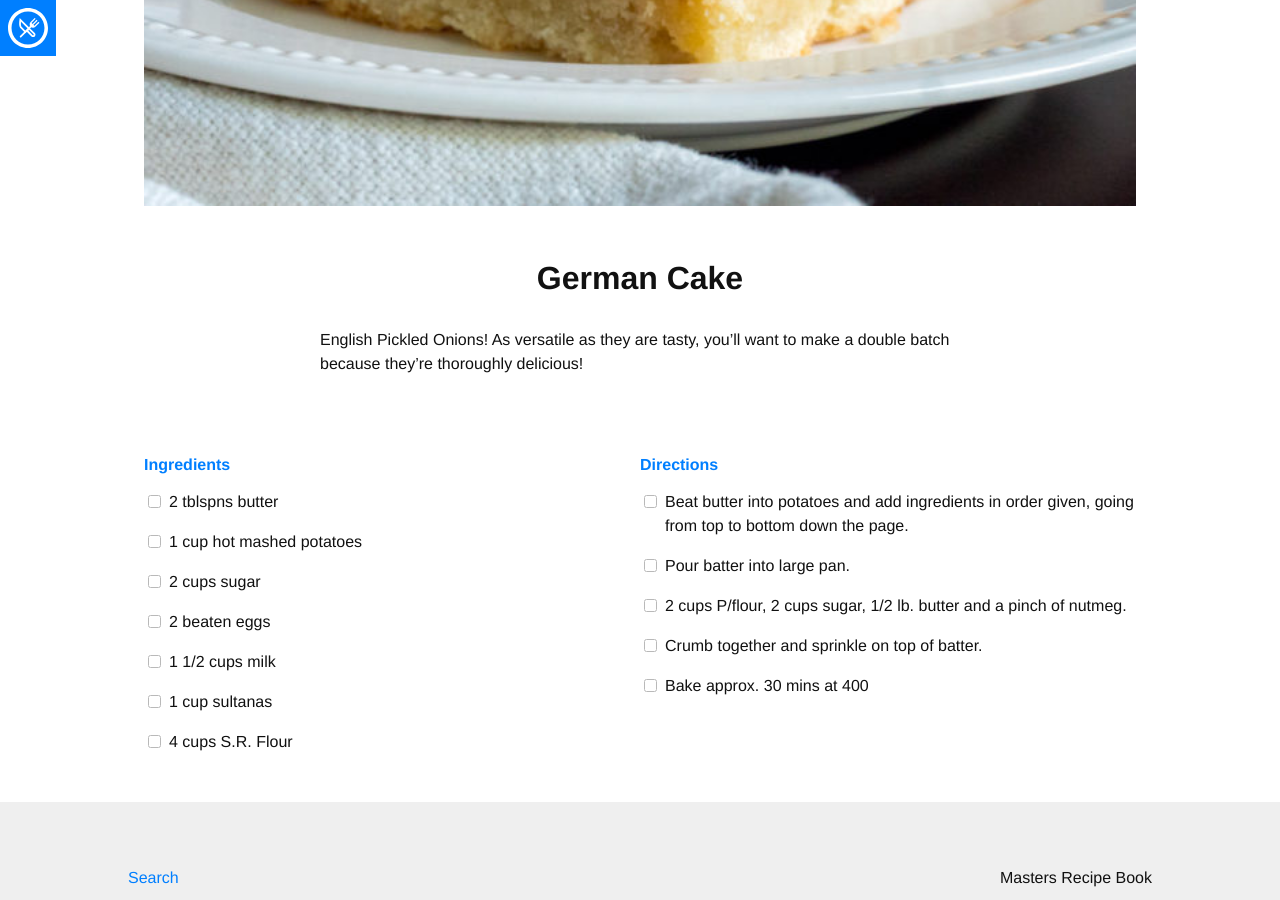
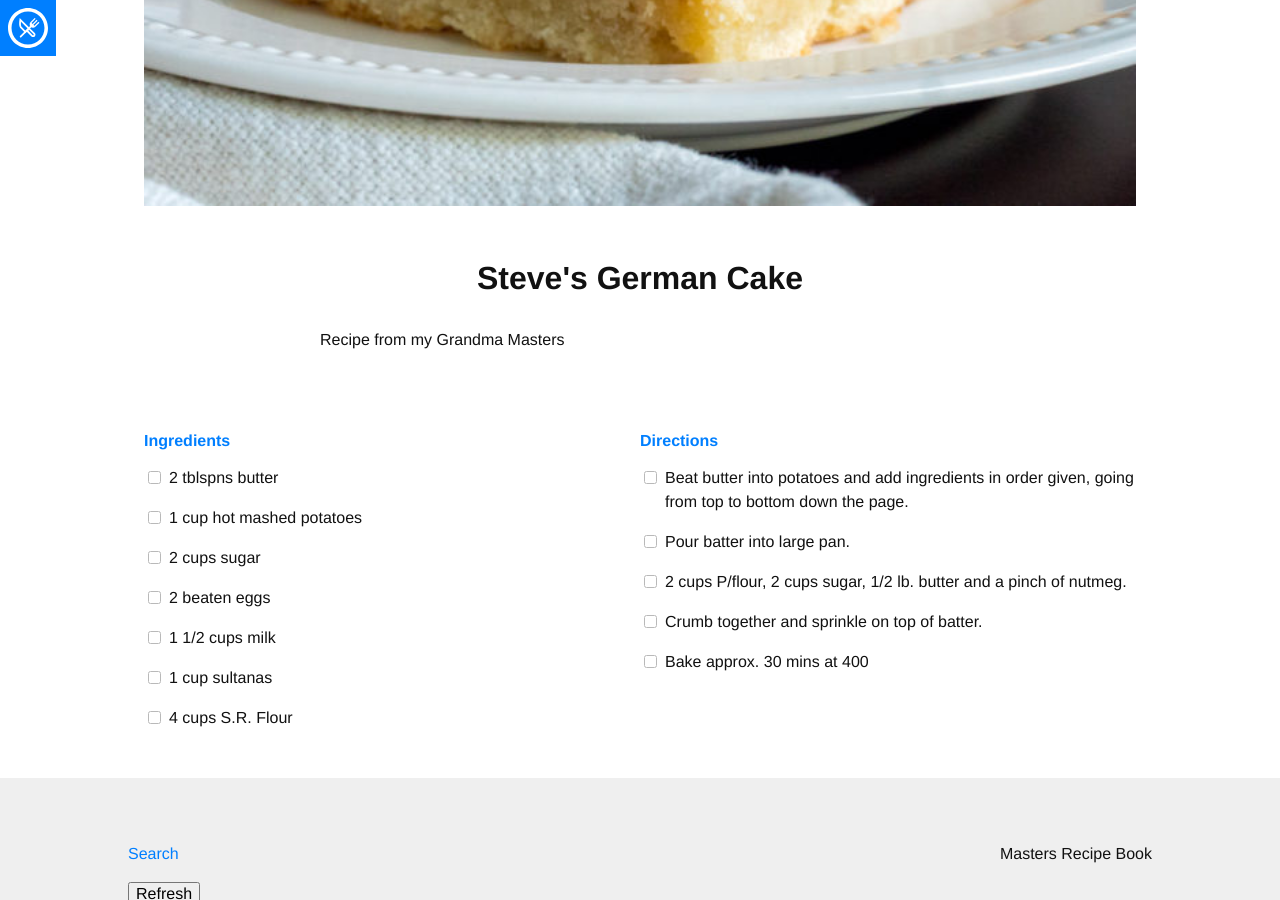
Before and after one commit to TillyMasters1/Recipe, a Jekyll site: the page built from _recipes/German-Cake.md, in a window 1280 px wide and 900 px high, scrolled down 554 px. Built offline with Jekyll 4.4.1, drawn with Linux system fonts in a browser that asks for light colours; nearby versions of some CDN libraries; some web fonts are replaced.

Commit message:
Update German-Cake.md

```diff
--- a/_recipes/German-Cake.md
+++ b/_recipes/German-Cake.md
@@ -1,7 +1,7 @@
 ---
 
 layout: recipe
-title: "German Cake"
+title: "Steve's German Cake"
 image: German-Cake.jpg
 
 ingredients:
@@ -22,5 +22,4 @@
 
 ---
 
-English Pickled Onions! As versatile as they are tasty,
-you'll want to make a double batch because they're thoroughly delicious!
+Recipe from my Grandma Masters
```
